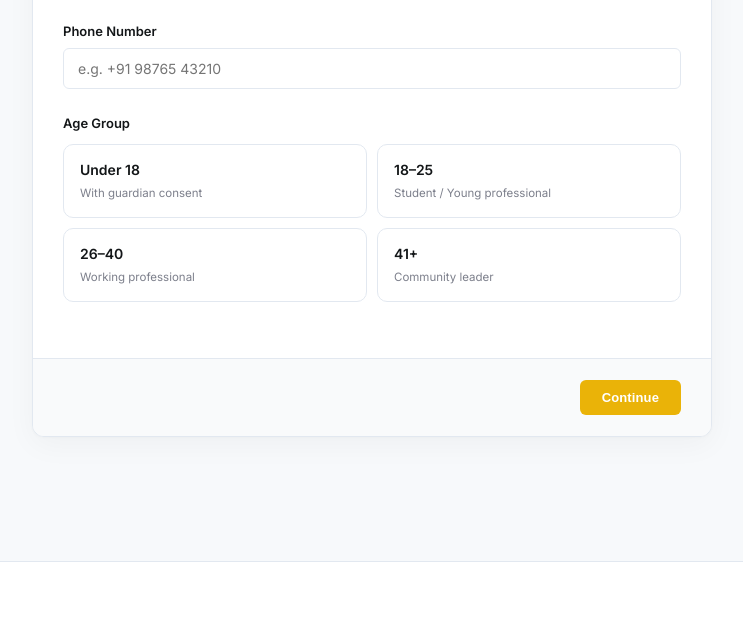
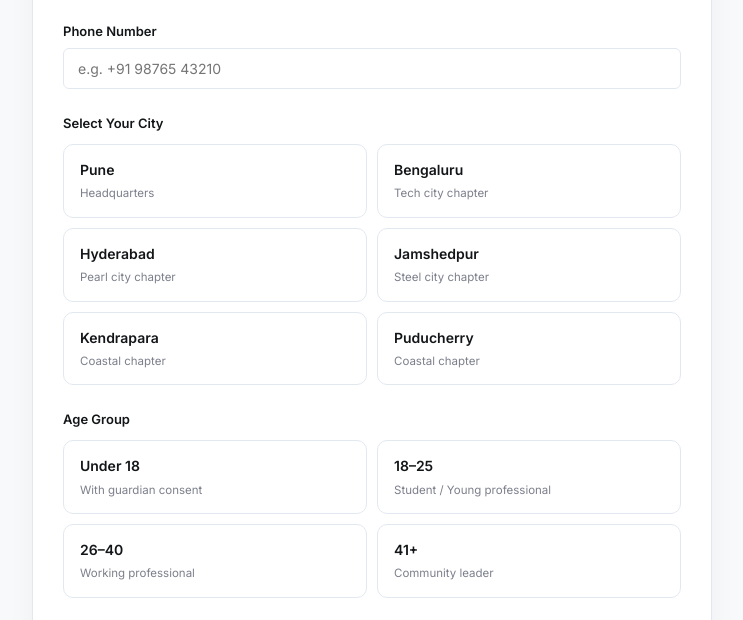
Before and after one commit to AK-Civix/official, a website built with Vite: page register.html in a window 1280 px wide. Shown: the part 631-1251 px from the top of the page, without its empty margins (268-1011 px from the left). Built offline with nearby package versions, Linux system fonts and the light colour scheme; no server answers.

Commit message:
feat: add city selection to registration form

```diff
--- a/register.html
+++ b/register.html
@@ -362,6 +362,37 @@
                 </div>
 
                 <div class="form-group">
+                    <label style="margin-bottom: 10px;">Select Your City</label>
+                    <input type="hidden" id="reg_city" required>
+                    <div class="selection-grid">
+                        <div class="card-opt" data-val="Pune" onclick="setCity(this)">
+                            <div class="card-title">Pune</div>
+                            <div class="card-desc">Headquarters</div>
+                        </div>
+                        <div class="card-opt" data-val="Bengaluru" onclick="setCity(this)">
+                            <div class="card-title">Bengaluru</div>
+                            <div class="card-desc">Tech city chapter</div>
+                        </div>
+                        <div class="card-opt" data-val="Hyderabad" onclick="setCity(this)">
+                            <div class="card-title">Hyderabad</div>
+                            <div class="card-desc">Pearl city chapter</div>
+                        </div>
+                        <div class="card-opt" data-val="Jamshedpur" onclick="setCity(this)">
+                            <div class="card-title">Jamshedpur</div>
+                            <div class="card-desc">Steel city chapter</div>
+                        </div>
+                        <div class="card-opt" data-val="Kendrapara" onclick="setCity(this)">
+                            <div class="card-title">Kendrapara</div>
+                            <div class="card-desc">Coastal chapter</div>
+                        </div>
+                        <div class="card-opt" data-val="Puducherry" onclick="setCity(this)">
+                            <div class="card-title">Puducherry</div>
+                            <div class="card-desc">Coastal chapter</div>
+                        </div>
+                    </div>
+                </div>
+
+                <div class="form-group">
                     <label style="margin-bottom: 10px;">Age Group</label>
                     <input type="hidden" id="age_group" required>
                     <div class="selection-grid">
@@ -568,6 +599,12 @@
     const form = document.getElementById('registration-form');
 
     // Selection functions
+    window.setCity = function(element) {
+        document.querySelectorAll('#step-1 .selection-grid .card-opt').forEach(el => el.classList.remove('selected'));
+        element.classList.add('selected');
+        document.getElementById('reg_city').value = element.getAttribute('data-val');
+    };
+
     window.setAge = function(element) {
         document.querySelectorAll('#step-1 .card-opt').forEach(el => el.classList.remove('selected'));
         element.classList.add('selected');
@@ -625,10 +662,11 @@
             const name = document.getElementById('reg-name').value;
             const email = document.getElementById('reg-email').value;
             const phone = document.getElementById('reg-phone').value;
+            const city = document.getElementById('reg_city').value;
             const ageGroup = document.getElementById('age_group').value;
 
-            if (!name || !email || !phone || !ageGroup) {
-                alert('Please fill out all contact info and select your Age Group.');
+            if (!name || !email || !phone || !city || !ageGroup) {
+                alert('Please fill out all contact info and select your City and Age Group.');
                 return false;
             }
         }
@@ -691,6 +729,7 @@
             full_name: document.getElementById('reg-name').value,
             email: document.getElementById('reg-email').value,
             phone: document.getElementById('reg-phone').value,
+            city: document.getElementById('reg_city').value,
             age_group: document.getElementById('age_group').value,
             registration_type: document.getElementById('reg_type').value,
             group_size: document.getElementById('reg_type').value === 'Group' ? parseInt(document.getElementById('group_size').value) : 1,
```
